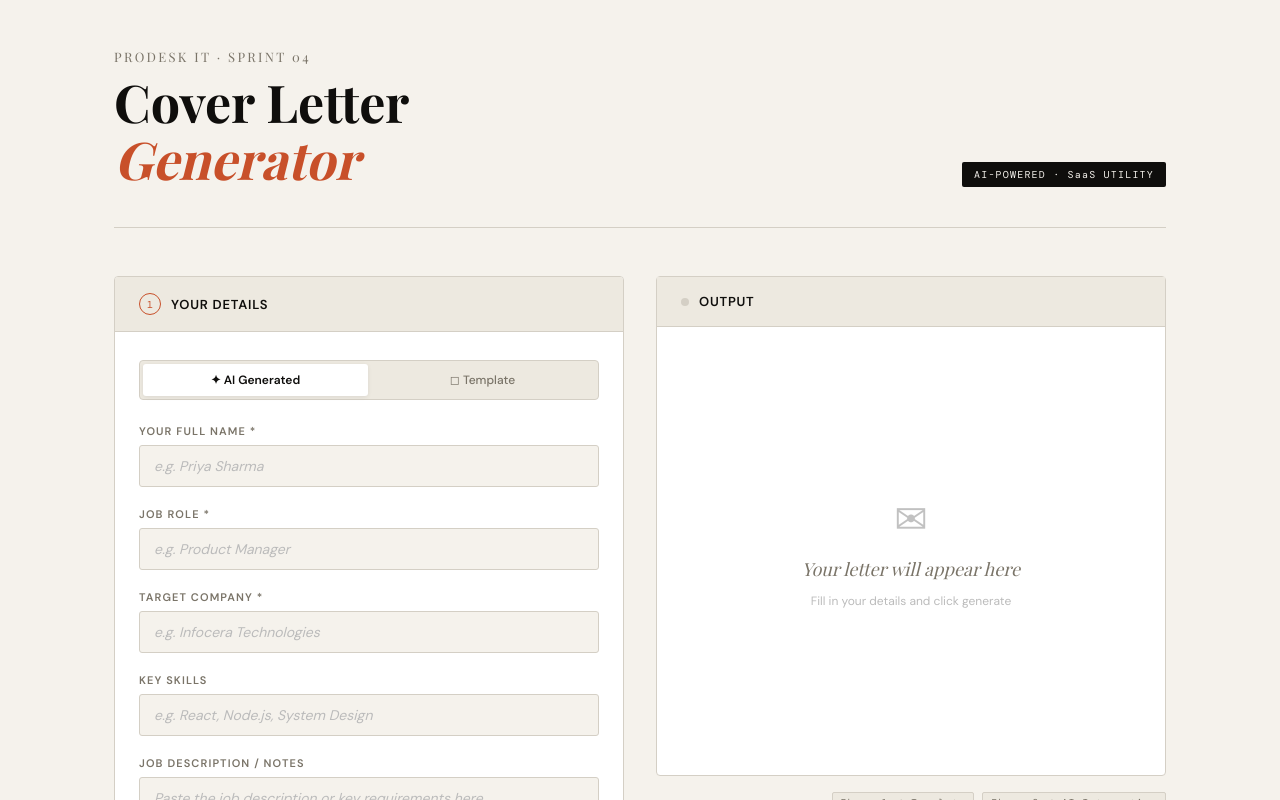
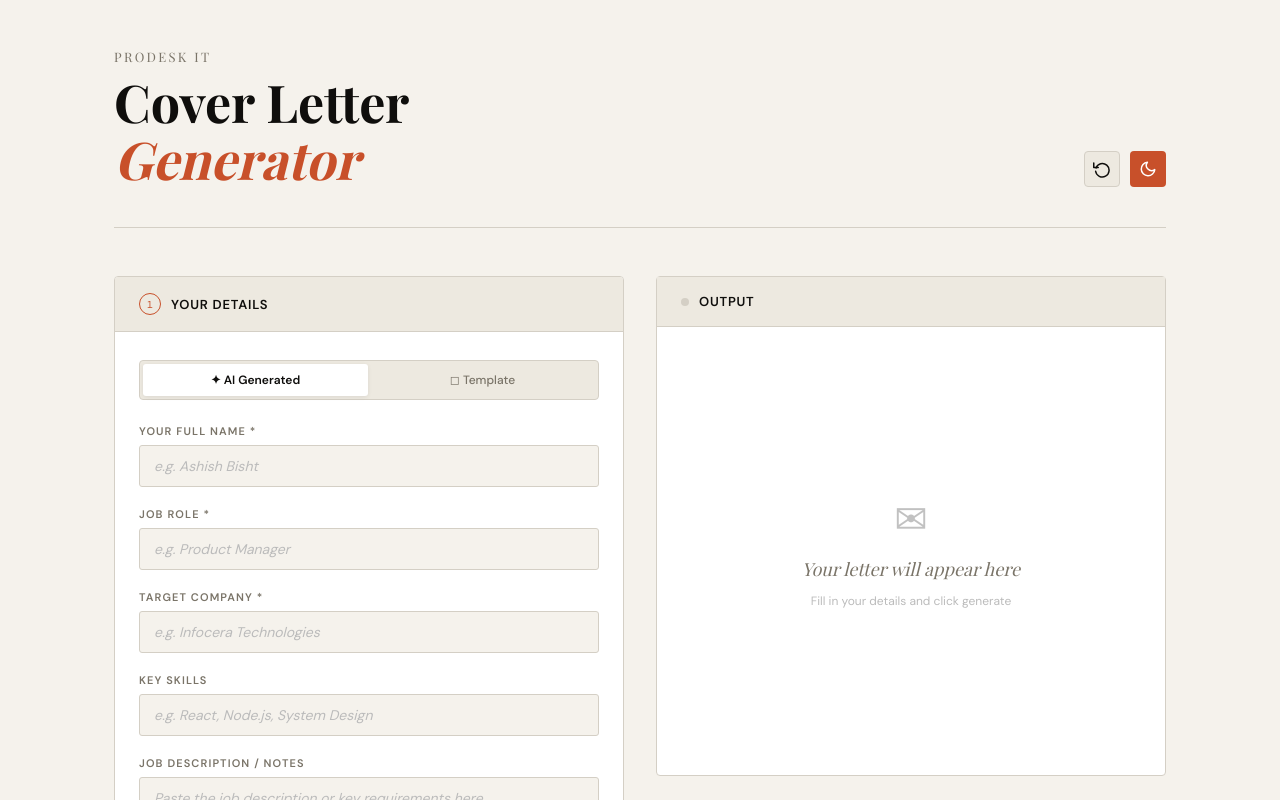
Before and after one commit to ashish-bisht-iot/sprint04-cover-letter, a React (Vite) app: page / in a window 1280 px wide. Shown: the top 800 px of the page. Built offline with nearby package versions, Linux system fonts and the light colour scheme; a web font is replaced by a local one.

Commit message:
docs: improved README with screenshots and updated app

```diff
--- a/src/App.jsx
+++ b/src/App.jsx
@@ -15,6 +15,117 @@ const styles = `
     --border: #d4cfc5;
     --muted: #7a7468;
     --success: #2a7a4a;
+  }
+
+  .dark-mode {
+    --ink: #f0f4ff;
+    --paper: #0d1117;
+    --cream: #111620;
+    --accent: #c8502a;
+    --accent-light: #e8705040;
+    --gold: #b8962e;
+    --border: #1e2535;
+    --muted: #6b7a99;
+    --success: #3a9a6a;
+  }
+
+  .dark-mode body,
+  .dark-mode .panel,
+  .dark-mode .output-panel {
+    background: var(--paper);
+    color: var(--ink);
+  }
+
+  .dark-mode input,
+  .dark-mode textarea {
+    background: #0d1117;
+    color: var(--ink);
+  }
+
+  .dark-mode .mode-btn.active {
+    background: #1e2535;
+    color: var(--ink);
+  }
+
+  .theme-btn {
+    background: transparent;
+    border: 1px solid var(--border);
+    border-radius: 3px;
+    padding: 6px 14px;
+    cursor: pointer;
+    font-size: 16px;
+    color: var(--ink);
+    transition: all 0.2s;
+    flex-shrink: 0;
+  }
+
+  .theme-btn:hover {
+    border-color: var(--accent);
+    background: var(--cream);
+  }
+
+  .icon-btn {
+    width: 36px;
+    height: 36px;
+    border: none;
+    border-radius: 4px;
+    cursor: pointer;
+    display: flex;
+    align-items: center;
+    justify-content: center;
+    flex-shrink: 0;
+    transition: transform 0.18s, box-shadow 0.18s, opacity 0.18s;
+  }
+
+  .icon-btn:hover {
+    transform: translateY(-2px);
+    box-shadow: 0 6px 16px rgba(0,0,0,0.18);
+    opacity: 0.9;
+  }
+
+  .icon-btn:active {
+    transform: translateY(0px) scale(0.95);
+    box-shadow: none;
+  }
+
+  .btn-reset {
+    background: var(--cream);
+    margin-top: 12px;
+    border: 1px solid var(--border);
+    border-radius: 3px;
+    font-family: 'DM Sans', sans-serif;
+    font-weight: 600;
+    font-size: 13px;
+    letter-spacing: 0.04em;
+    cursor: pointer;
+    transition: transform 0.18s, box-shadow 0.18s, background 0.18s, color 0.18s;
+    display: flex;
+    align-items: center;
+    justify-content: center;
+    gap: 8px;
+    width: 100%;
+    padding: 11px 24px;
+    color: var(--muted);
+  }
+
+  .btn-reset:hover {
+    background: var(--ink);
+    color: var(--paper);
+    border-color: var(--ink);
+    transform: translateY(-1px);
+    box-shadow: 0 6px 20px rgba(0,0,0,0.15);
+  }
+
+  .btn-reset:active {
+    transform: translateY(0px) scale(0.98);
+    box-shadow: none;
+  }
+
+  .header-actions {
+    display: flex;
+    align-items: center;
+    gap: 10px;
+    flex-shrink: 0;
   }
 
   body {
@@ -443,6 +554,7 @@ export default function CoverLetterGenerator() {
   const [status, setStatus] = useState("idle");
   const [error, setError] = useState("");
   const [copied, setCopied] = useState(false);
+  const [dark, setDark] = useState(false);
 
   const handleChange = (e) => {
     setForm((f) => ({ ...f, [e.target.name]: e.target.value }));
@@ -558,6 +670,13 @@ Write 3-4 paragraphs. Start with "Dear Hiring Manager at ${company},". No extra
     setError("");
   };
 
+  const handleFormReset = () => {
+    setForm({ name: "", role: "", company: "", skills: "", jd: "", tone: "professional" });
+    setOutput("");
+    setStatus("idle");
+    setError("");
+  };
+
   const isEmpty = status === "idle";
   const isGenerating = status === "generating";
   const isDone = status === "done";
@@ -566,15 +685,40 @@ Write 3-4 paragraphs. Start with "Dear Hiring Manager at ${company},". No extra
     <>
       <style>{FONTS}{styles}</style>
 
+      <div className={dark ? "dark-mode" : ""} style={{ background: dark ? "#0d1117" : "#f5f2ec", minHeight: "100vh" }}>
       <div className="app">
         <header className="header">
           <div className="header-left">
-            <div className="wordmark">Prodesk IT · Sprint 04</div>
+            <div className="wordmark">Prodesk IT</div>
             <h1 className="headline">
               Cover Letter<br /><em>Generator</em>
             </h1>
           </div>
-          <div className="header-badge">AI-POWERED · SaaS UTILITY</div>
+          <div className="header-actions">
+            <button
+              onClick={handleFormReset}
+              aria-label="Reset form"
+              className="icon-btn"
+              style={{ background: "var(--cream)", border: "1px solid var(--border)" }}
+            >
+              <svg xmlns="http://www.w3.org/2000/svg" width="18" height="18" viewBox="0 0 24 24" fill="none" stroke="currentColor" strokeWidth="2" strokeLinecap="round" strokeLinejoin="round" style={{ color: "var(--ink)" }}>
+                <polyline points="1 4 1 10 7 10"/><path d="M3.51 15a9 9 0 1 0 .49-4.5"/>
+              </svg>
+            </button>
+            <button
+              onClick={() => setDark(d => !d)}
+              aria-label="Toggle theme"
+              className="icon-btn"
+              style={{ background: "#c8502a" }}
+            >
+              <svg xmlns="http://www.w3.org/2000/svg" width="18" height="18" viewBox="0 0 24 24" fill="none" stroke="white" strokeWidth="2" strokeLinecap="round" strokeLinejoin="round">
+                {dark
+                  ? <><circle cx="12" cy="12" r="5"/><line x1="12" y1="1" x2="12" y2="3"/><line x1="12" y1="21" x2="12" y2="23"/><line x1="4.22" y1="4.22" x2="5.64" y2="5.64"/><line x1="18.36" y1="18.36" x2="19.78" y2="19.78"/><line x1="1" y1="12" x2="3" y2="12"/><line x1="21" y1="12" x2="23" y2="12"/><line x1="4.22" y1="19.78" x2="5.64" y2="18.36"/><line x1="18.36" y1="5.64" x2="19.78" y2="4.22"/></>
+                  : <path d="M21 12.79A9 9 0 1 1 11.21 3 7 7 0 0 0 21 12.79z"/>
+                }
+              </svg>
+            </button>
+          </div>
         </header>
 
         <div className="layout">
@@ -602,7 +746,7 @@ Write 3-4 paragraphs. Start with "Dear Hiring Manager at ${company},". No extra
 
                 <div className="field">
                   <label>Your Full Name *</label>
-                  <input name="name" value={form.name} onChange={handleChange} placeholder="e.g. Priya Sharma" />
+                  <input name="name" value={form.name} onChange={handleChange} placeholder="e.g. Ashish Bisht" />
                 </div>
 
                 <div className="field">
@@ -667,6 +811,7 @@ Write 3-4 paragraphs. Start with "Dear Hiring Manager at ${company},". No extra
                     <>{mode === "ai" ? "✦ Generate with AI" : "◻ Use Template"}</>
                   )}
                 </button>
+
               </div>
             </div>
           </div>
@@ -710,11 +855,6 @@ Write 3-4 paragraphs. Start with "Dear Hiring Manager at ${company},". No extra
                 )}
               </div>
             </div>
-
-            <div style={{ marginTop: 16, display: "flex", gap: 8, flexWrap: "wrap", justifyContent: "flex-end" }}>
-              <span className="meta-tag">Phase 1 ✓ Template</span>
-              <span className="meta-tag">Phase 2 ✓ AI Integration</span>
-            </div>
           </div>
         </div>
       </div>
@@ -722,6 +862,7 @@ Write 3-4 paragraphs. Start with "Dear Hiring Manager at ${company},". No extra
       <div className={`copy-toast ${copied ? "show" : ""}`}>
         ✓ Copied to clipboard
       </div>
+      </div>
     </>
   );
 }
```
Also changed, not shown: 1 other file (tests, documents, lock files or other folders).
